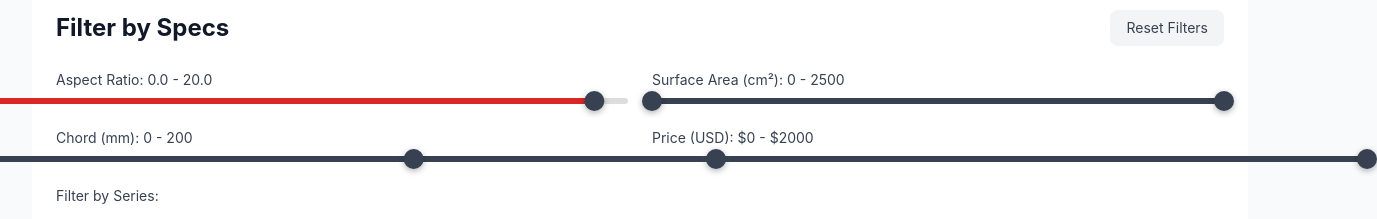
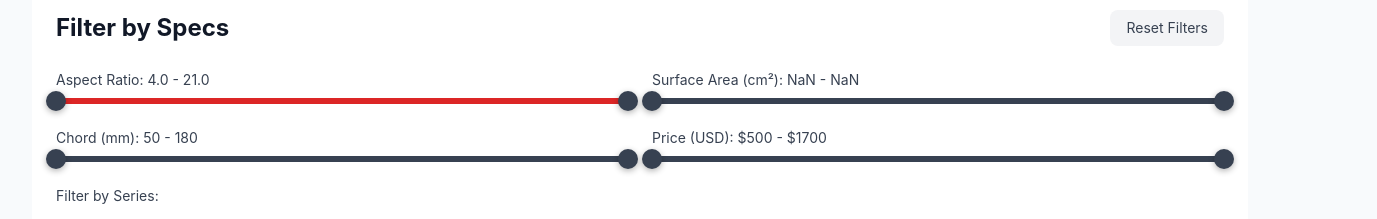
Before and after one commit to pacificmeister/axis-advisor, a Next.js app: page / in a window 1280 px wide. Shown: the part 227-446 px from the top of the page, 1377 px wide, since content can reach past the window. Built offline with nearby package versions, Linux system fonts and the light colour scheme.

Commit message:
Fix slider initialization bug - handles were bunched at left
Issue: useState ran before products loaded, causing all handles to start at 0
Fix: Initialize with wide defaults, then update via useEffect when products load
Result: All sliders now span their full range properly

```diff
--- a/src/components/SpecFilters.tsx
+++ b/src/components/SpecFilters.tsx
@@ -50,16 +50,31 @@ export default function SpecFilters({ onFilterChange, products }: SpecFiltersPro
   const ranges = calculateRanges();
 
   const [filters, setFilters] = useState<FilterState>({
-    aspectRatioMin: ranges.ar.min,
-    aspectRatioMax: ranges.ar.max,
-    surfaceAreaMin: ranges.area.min,
-    surfaceAreaMax: ranges.area.max,
-    chordMin: ranges.chord.min,
-    chordMax: ranges.chord.max,
-    priceMin: ranges.price.min,
-    priceMax: ranges.price.max,
+    aspectRatioMin: 0,
+    aspectRatioMax: 20,
+    surfaceAreaMin: 0,
+    surfaceAreaMax: 2500,
+    chordMin: 0,
+    chordMax: 200,
+    priceMin: 0,
+    priceMax: 2000,
     series: []
   });
+
+  // Update filters when products/ranges change
+  useEffect(() => {
+    setFilters(prev => ({
+      ...prev,
+      aspectRatioMin: ranges.ar.min,
+      aspectRatioMax: ranges.ar.max,
+      surfaceAreaMin: ranges.area.min,
+      surfaceAreaMax: ranges.area.max,
+      chordMin: ranges.chord.min,
+      chordMax: ranges.chord.max,
+      priceMin: ranges.price.min,
+      priceMax: ranges.price.max
+    }));
+  }, [products.length]);
 
   // Get unique series
   const allSeries = Array.from(new Set(products.map(p => p.specs.series))).sort();
```
